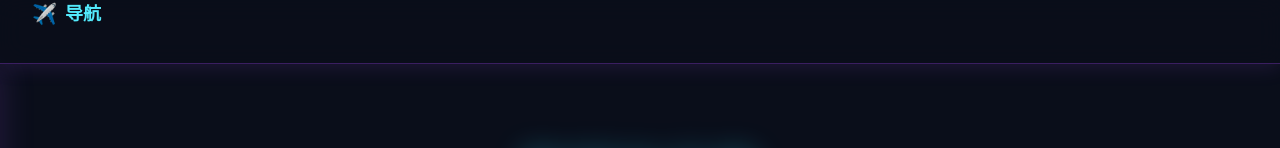
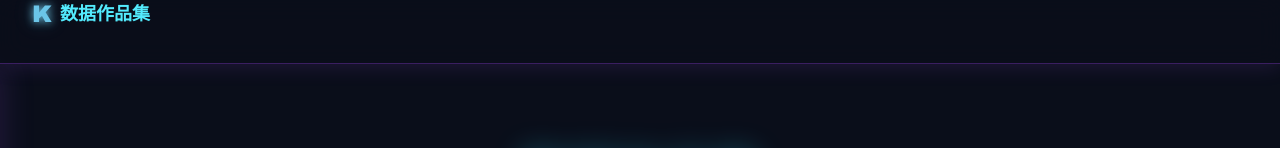
Before and after one commit to ke-jiayi/data-composition, a React (Vite) app: page /home in a window 1280 px wide. Shown: the top 148 px of the page. Built offline with nearby package versions, Linux system fonts and the light colour scheme.

Commit message:
Replace plane emoji with neon K logo + rename to 数据作品集

```diff
--- a/src/components/Header.tsx
+++ b/src/components/Header.tsx
@@ -12,8 +12,17 @@ export function Header({ onToggleSidebar }: HeaderProps) {
             className="flex items-center gap-2 text-cyan-300 hover:text-purple-400 transition-colors"
             aria-label="Toggle sidebar"
           >
-            <span className="text-xl">✈️</span>
-            <span className="text-lg font-semibold">导航</span>
+            <span
+              className="text-2xl font-bold leading-none"
+              style={{
+                fontFamily: 'Arial Black, Impact, sans-serif',
+                color: '#6BC5E8',
+                textShadow: '0 0 8px #6BC5E8, 0 0 20px rgba(107, 197, 232, 0.3)',
+              }}
+            >
+              K
+            </span>
+            <span className="text-lg font-semibold">数据作品集</span>
           </button>
         </div>
       </div>
```
